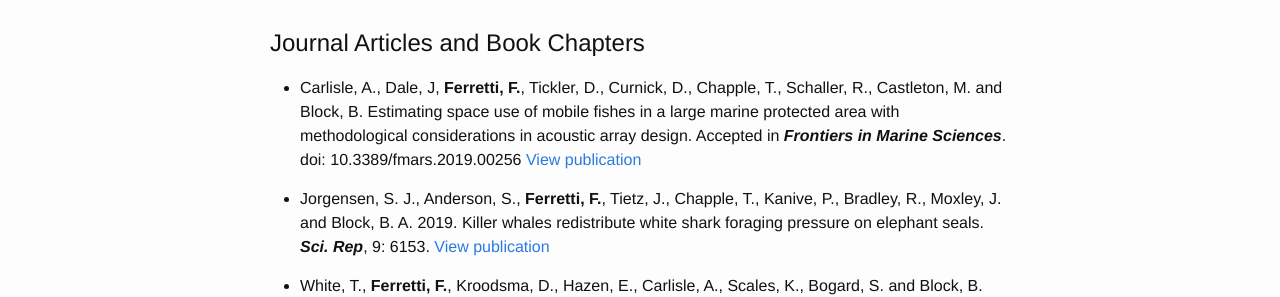
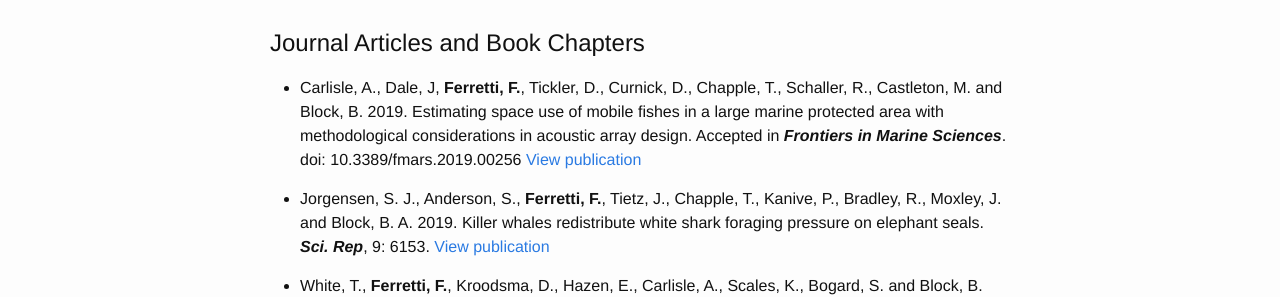
Before and after one commit to ferrettigs/ferrettigs.github.io, a Jekyll site: the page built from 03-Publications.md, in a window 1280 px wide and 900 px high. Shown: the part 241-538 px from the top of the window. Built offline with Jekyll 4.4.1, drawn with Linux system fonts in a browser that asks for light colours; comment, search, counter and statistics services are not loaded.

Commit message:
Update 03-Publications.md

```diff
--- a/03-Publications.md
+++ b/03-Publications.md
@@ -24,7 +24,7 @@ Publications
 Journal Articles and Book Chapters
 ----------------------------------
 
- - Carlisle, A., Dale, J, **Ferretti, F.**, Tickler, D., Curnick, D., Chapple, T., Schaller, R., Castleton, M. and Block, B. Estimating space use of mobile fishes in a large marine protected area with methodological considerations in acoustic array design. Accepted in __*Frontiers in Marine Sciences*__. doi: 10.3389/fmars.2019.00256 [View publication](https://www.frontiersin.org/articles/10.3389/fmars.2019.00256/full)
+ - Carlisle, A., Dale, J, **Ferretti, F.**, Tickler, D., Curnick, D., Chapple, T., Schaller, R., Castleton, M. and Block, B. 2019. Estimating space use of mobile fishes in a large marine protected area with methodological considerations in acoustic array design. Accepted in __*Frontiers in Marine Sciences*__. doi: 10.3389/fmars.2019.00256 [View publication](https://www.frontiersin.org/articles/10.3389/fmars.2019.00256/full)
 
  - Jorgensen, S. J., Anderson, S., **Ferretti, F.**, Tietz, J., Chapple, T., Kanive, P., Bradley, R., Moxley, J. and Block, B. A.  2019. Killer whales redistribute white shark foraging pressure on elephant seals. __*Sci. Rep*__, 9: 6153. [View publication](https://www.nature.com/articles/s41598-019-39356-2)
 
```
